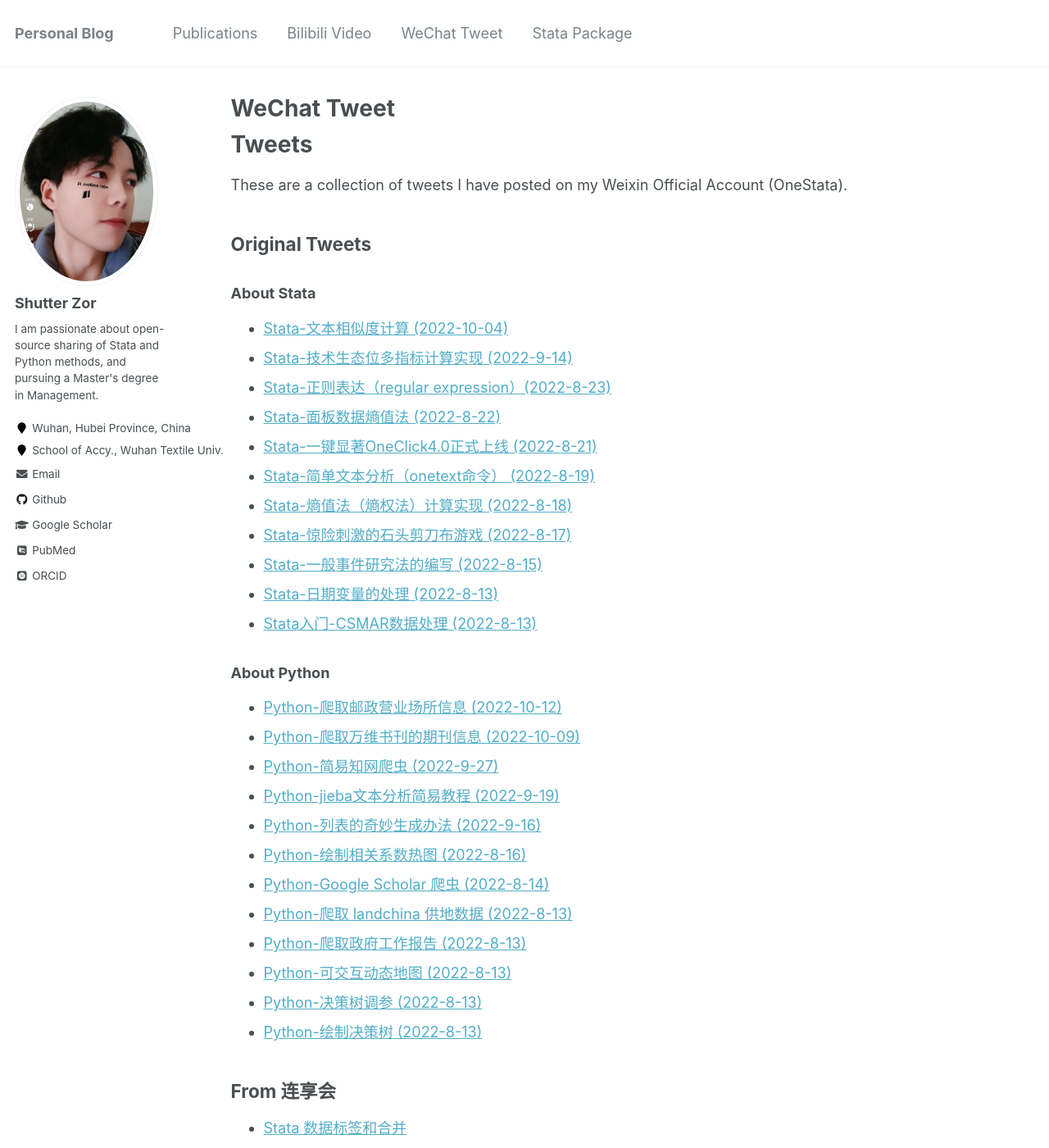
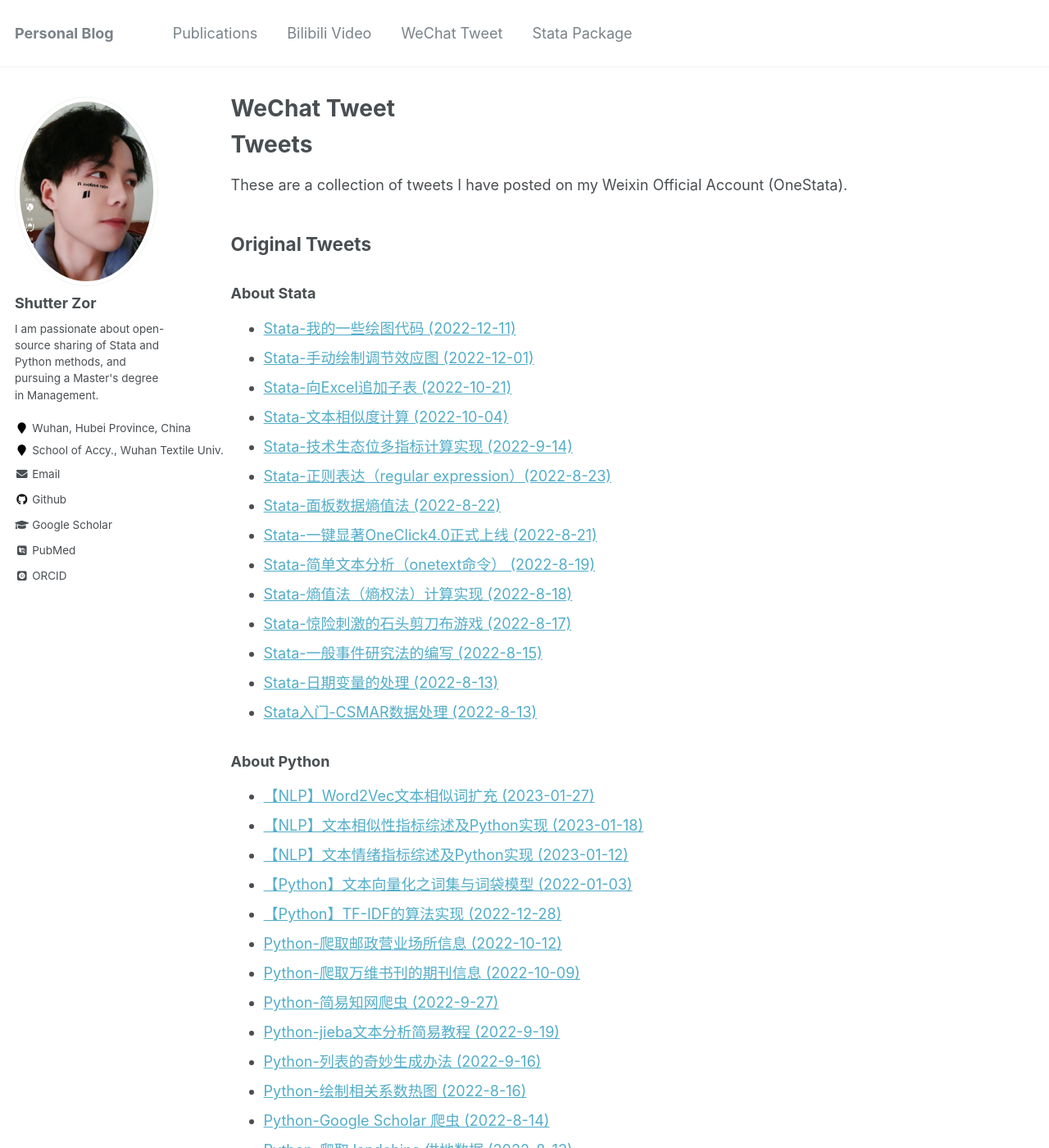
Before and after one commit to ShutterZor/ShutterZor.github.io, a Jekyll site: the page built from _pages/wechat.md, in a window 1280 px wide and 1400 px high. Shown: the whole window at 82% size. Built offline with Jekyll 4.4.1, drawn with Linux system fonts in a browser that asks for light colours; some web fonts are replaced; some of the changed text lies outside the part shown.

Commit message:
Update wechat.md

```diff
--- a/_pages/wechat.md
+++ b/_pages/wechat.md
@@ -13,6 +13,9 @@ These are a collection of tweets I have posted on my Weixin Official Account (On
 
 ### About Stata
 
+- [Stata-我的一些绘图代码 (2022-12-11)](https://mp.weixin.qq.com/s?__biz=MzU0MjQ0ODEyMg==&mid=2247484137&idx=1&sn=8ca82d4ca528fea2c59fd5e3d7d38272&chksm=fb1bc27ccc6c4b6ac4e59eec0b1ccf8e70df7f54554437eae97b7ef75b0f78f6a577ccabc993#rd)
+- [Stata-手动绘制调节效应图 (2022-12-01)](https://mp.weixin.qq.com/s?__biz=MzU0MjQ0ODEyMg==&mid=2247484128&idx=1&sn=e8dfb81bbd4a675b39fb77094630a7eb&chksm=fb1bc275cc6c4b6346b55f267edc0b0f0fd310c34bbec2e54b62f7198c8a85632bebbbae5e4c#rd)
+- [Stata-向Excel追加子表 (2022-10-21)](https://mp.weixin.qq.com/s?__biz=MzU0MjQ0ODEyMg==&mid=2247484055&idx=1&sn=0ee1ce4be6910933ab08c85b18b38e4e&chksm=fb1bc202cc6c4b1401c35dec2306ee147cde967aa12ea7dc530bbc20c534f7093a5c06cd9175#rd)
 - [Stata-文本相似度计算 (2022-10-04)](https://mp.weixin.qq.com/s?__biz=MzU0MjQ0ODEyMg==&mid=2247484025&idx=1&sn=2c4b6a9dbe874f43311e70cadcb3e974&chksm=fb1bc2eccc6c4bfae2384e10ad998853475ea36e43e83c6e7215110ad20ecb3ec3372b3b7e81#rd)
 - [Stata-技术生态位多指标计算实现 (2022-9-14)](https://mp.weixin.qq.com/s?__biz=MzU0MjQ0ODEyMg==&mid=2247483982&idx=1&sn=411932a11c246f74fca825ee246493f8&chksm=fb1bc2dbcc6c4bcd8574862a4b5c36b4e0e0fa171c59d62278c4956541f7535a715e2fe3d659#rd)
 - [Stata-正则表达（regular expression）(2022-8-23)](https://mp.weixin.qq.com/s?__biz=MzU0MjQ0ODEyMg==&mid=2247483963&idx=1&sn=0214d4fd5de68e93a258b74701e66096&chksm=fb1bc2aecc6c4bb85ba1e4e6037e7df55b814e4f0141c5ec019a1f497bd7ca9c65f220517cf5#rd)
@@ -27,6 +30,11 @@ These are a collection of tweets I have posted on my Weixin Official Account (On
 
 ### About Python
 
+- [【NLP】Word2Vec文本相似词扩充 (2023-01-27)](https://mp.weixin.qq.com/s?__biz=MzU0MjQ0ODEyMg==&mid=2247484187&idx=1&sn=fb75d4169ceeb1b776856f0f17f552f5&chksm=fb1bc38ecc6c4a985e8ddf0e5c0195d95ead2504eb11d597edbb892809cfa068945bb1b72526#rd)
+- [【NLP】文本相似性指标综述及Python实现 (2023-01-18)](https://mp.weixin.qq.com/s?__biz=MzU0MjQ0ODEyMg==&mid=2247484180&idx=1&sn=23c6e1c6fbc0ab1bfce42218c41d3a86&chksm=fb1bc381cc6c4a970b8e7b91c280bd7c7b6d8c98ca9af8711ebd6f6c45ebfb7acf7dbe9fc40a#rd)
+- [【NLP】文本情绪指标综述及Python实现 (2023-01-12)](https://mp.weixin.qq.com/s?__biz=MzU0MjQ0ODEyMg==&mid=2247484168&idx=1&sn=36f790938f65da6f92a78d84d3a07100&chksm=fb1bc39dcc6c4a8b42c561ac9319d80bf4c007880283c8126e7f85b242d0c85b4fecf1676b9e#rd)
+- [【Python】文本向量化之词集与词袋模型 (2022-01-03)](https://mp.weixin.qq.com/s?__biz=MzU0MjQ0ODEyMg==&mid=2247484154&idx=1&sn=10ba6f393d2e89ec62f7b1c8f4750eeb&chksm=fb1bc26fcc6c4b799557d1649cae46d37bfe6c013799ede0ff9e670991c0749fea0f802a9ada#rd)
+- [【Python】TF-IDF的算法实现 (2022-12-28)](https://mp.weixin.qq.com/s?__biz=MzU0MjQ0ODEyMg==&mid=2247484143&idx=1&sn=6a6994c31b56961ba4221620a3d08bfd&chksm=fb1bc27acc6c4b6c6d39027a39cfec1180e8f725f4df5e413b3e23d5c3aa96708bedb5fb1d6c#rd)
 - [Python-爬取邮政营业场所信息 (2022-10-12)](https://mp.weixin.qq.com/s?__biz=MzU0MjQ0ODEyMg==&mid=2247484046&idx=1&sn=3156bdc13fd3a7918628bb5eefccc12e&chksm=fb1bc21bcc6c4b0d18605a1a663de5314896324df070b9b5e784de15c4f2ec87f3364228a03e&token=1818767329&lang=zh_CN#rd)
 - [Python-爬取万维书刊的期刊信息 (2022-10-09)](https://mp.weixin.qq.com/s?__biz=MzU0MjQ0ODEyMg==&mid=2247484036&idx=1&sn=00b80d80200851a45ff36b491ed09cb5&chksm=fb1bc211cc6c4b076937231314ea8248a4091f4302a9c3dc7d06dc93b9b5a51e113096954e06#rd)
 - [Python-简易知网爬虫 (2022-9-27)](https://mp.weixin.qq.com/s?__biz=MzU0MjQ0ODEyMg==&mid=2247484013&idx=1&sn=bfbeb75faa1cad8f1baa3f46bcb44be8&chksm=fb1bc2f8cc6c4beef6e5f59e3dc2116aeeb775aee6175aa11354ef7990d66c7a791110e70666&token=743160848&lang=zh_CN#rd)
@@ -55,3 +63,9 @@ These are a collection of tweets I have posted on my Weixin Official Account (On
 - [Stata：控制变量组合的筛选-tuples](https://www.lianxh.cn/news/839f31d03cdf4.html)
 - [如何搭建个人主页-GitHub / Gitee](https://www.lianxh.cn/news/535f2433e8140.html)
 - [Stata：空间计量之用-spmap-绘制地图](https://www.lianxh.cn/news/ccd0bfde56bda.html)
+
+## Others
+
+- [ChatGPT-对回归结果不显著的几点建议 (2023-02-03)](https://mp.weixin.qq.com/s?__biz=MzU0MjQ0ODEyMg==&mid=2247484202&idx=1&sn=e9abbb3e932d9a2ba5759ff20e5bcdfe&chksm=fb1bc3bfcc6c4aa9919b78da3ba8a45c83feae833bd4d0860b2c41f8bb22b2dc1f00d97351e4#rd)
+- [【NLP】从向量空间模型到词嵌入模型 (2023-02-01)](https://mp.weixin.qq.com/s?__biz=MzU0MjQ0ODEyMg==&mid=2247484194&idx=1&sn=714a65f693b1b6fe61aa28f3e021ee46&chksm=fb1bc3b7cc6c4aa1a5772d94d2e41ba892a6e7e6152f0c1483605e072f0fa9f12c550ba4c234#rd)
+- [解释变量和为1时，OLS的简单推导——解释变量系数的相反变化与显著性的不变特征。 (2022-11-16)](https://mp.weixin.qq.com/s?__biz=MzU0MjQ0ODEyMg==&mid=2247484077&idx=1&sn=cbeae53267127f77d523d4951c8b8598&chksm=fb1bc238cc6c4b2efa10618a128e31386320b40e50be33f254847d957d76649c80ef590033b7#rd)
```
